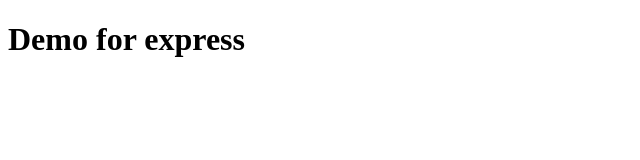
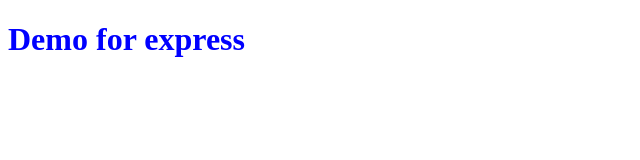
Before and after one commit to 107035174/wap-assignment12, a website: page views/index.html in a window 1280 px wide. Shown: the whole page, without its empty margins (0-640 px from the left). Drawn offline with Linux system fonts and the light colour scheme.

Commit message:
fixed css

```diff
--- a/views/style.css
+++ b/views/style.css
@@ -1,4 +1,4 @@
-Title {
+h1 {
     color: blue;
 }
 .error{
```
